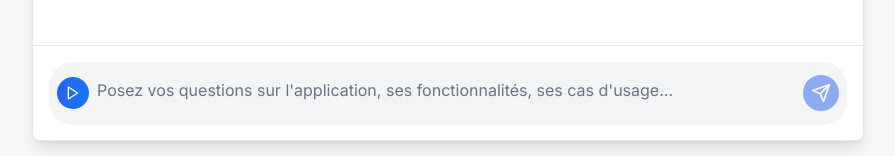
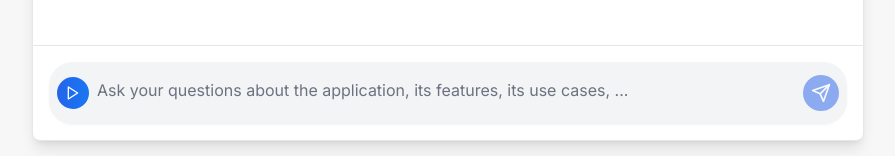
Before and after one commit to the-Dev-js/test, a React (Vite) app: page / in a window 1280 px wide. Both pictures are taken after a click on the button "Start Exploring". Shown: the part 641-797 px from the top of the page, without its empty margins (192-1087 px from the left). Built offline with nearby package versions, Linux system fonts and the light colour scheme; a web font is replaced by a local one.

Commit message:
Updated Chatbot.tsx

```diff
--- a/src/components/Chatbot.tsx
+++ b/src/components/Chatbot.tsx
@@ -397,8 +397,8 @@ const Chatbot: React.FC<ChatbotProps> = ({ onBackToHome }) => {
                     onKeyPress={handleKeyPress}
                     placeholder={
                       currentAppPhase === 'onboarding'
-                        ? "Posez vos questions sur l'application, ses fonctionnalités, ses cas d'usage..."
-                        : "Posez vos questions sur les stratégies culturelles, les préférences locales..."
+                        ? "Ask your questions about the application, its features, its use cases, ..."
+                        : "Ask your questions about cultural strategies, local preferences, ..."
                     }
                     className="w-full bg-transparent text-gray-800 placeholder-gray-500 resize-none outline-none py-2 px-0 min-h-[24px] max-h-[120px] overflow-y-auto"
                     rows={1}
```
